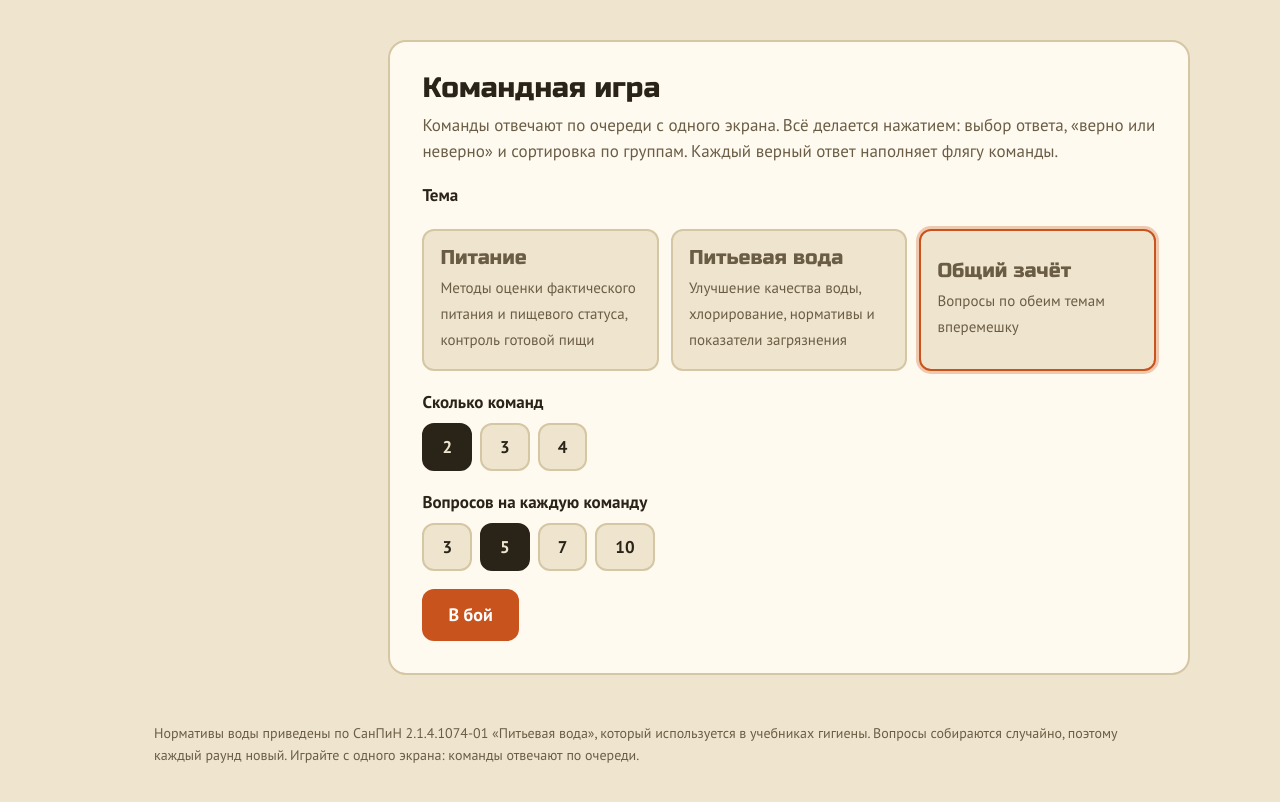
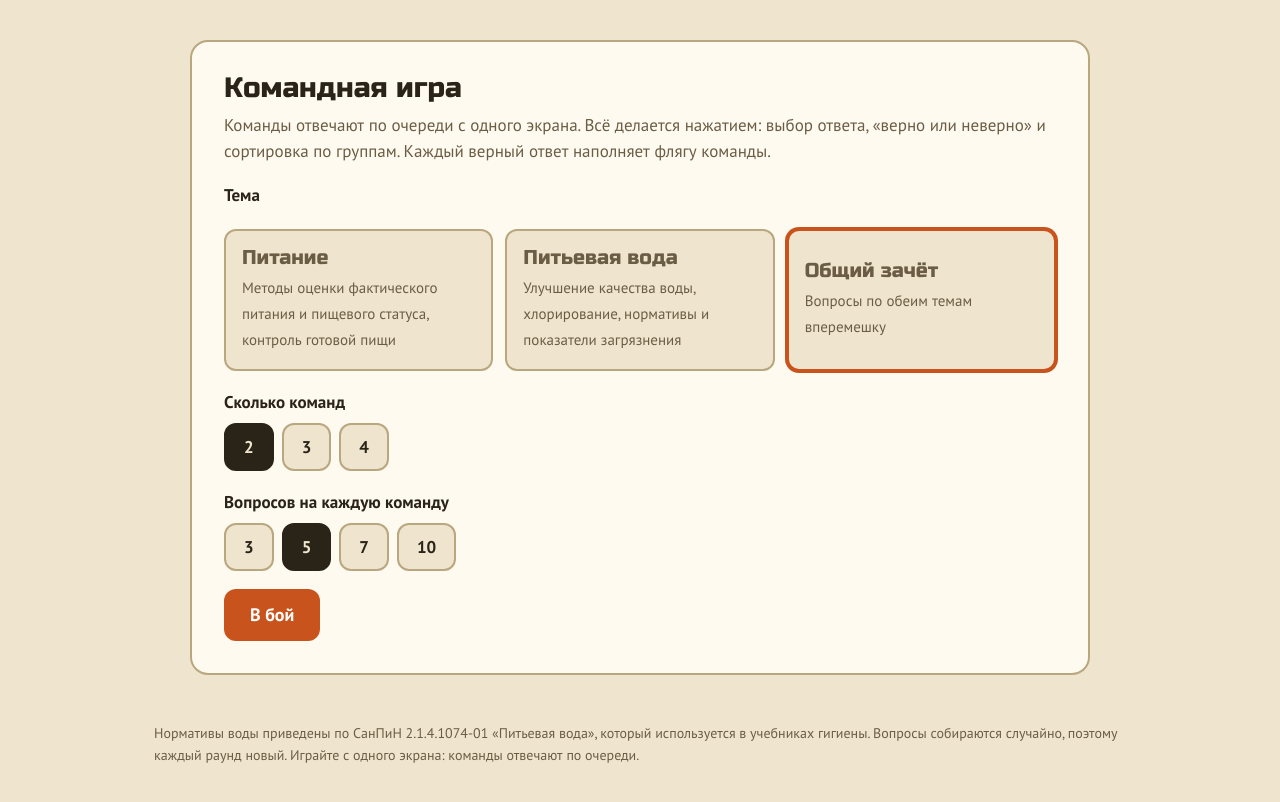
Before and after one commit to SHGameC/pole-chudes-karies, a plain HTML site: page polevoy/index.html in a window 1280 px wide. Shown: the part 92-894 px from the top of the page. Drawn offline with Linux system fonts and the light colour scheme.

Commit message:
Polevoy ekzamen: support older browsers on classroom panels, hide empty team column on menu
Co-Authored-By: Claude Opus 5.5 <noreply@anthropic.com>
Claude-Session: https://claude.ai/code/session_01JbAqDR1UVMFZhELktVmSPR

```diff
--- a/polevoy/index.html
+++ b/polevoy/index.html
@@ -12,12 +12,16 @@
    PICTURE: большая фляга рядом с карточкой вопроса
    COLOUR and TYPE: песочный фон, тёмно-коричневые чернила, сигнальный оранжевый, синяя вода; Russo One + PT Sans
    LAYOUT: шапка, затем фляга и карточка в одну линию, на телефоне одна колонка */
-:root{color-scheme:light dark;
---bg:light-dark(#efe5cf,#1c1913);--ink:light-dark(#2a2318,#f1e9d8);--mut:light-dark(#6b5d45,#b9ab90);
---card:light-dark(#fffaf0,#29251c);--line:light-dark(#d5c6a4,#4a4232);--acc:light-dark(#c9531d,#ef7a40);
---water:light-dark(#2a74ad,#5aa6e0);--ok:light-dark(#2f7a3a,#6cc27a);--bad:light-dark(#b3302a,#ee6b62);
---okbg:light-dark(#e3f1e2,#1f3322);--badbg:light-dark(#f8e1de,#3a201d);--flask:light-dark(#7a6a48,#8f7f5c)}
-:root[data-theme=light]{color-scheme:light}:root[data-theme=dark]{color-scheme:dark}
+:root{color-scheme:light;
+--bg:#efe5cf;--ink:#2a2318;--mut:#6b5d45;--card:#fffaf0;--line:#b9a77f;--acc:#c9531d;
+--water:#2a74ad;--ok:#2f7a3a;--bad:#b3302a;--okbg:#e3f1e2;--badbg:#f8e1de;--flask:#7a6a48}
+@media(prefers-color-scheme:dark){:root:not([data-theme=light]){color-scheme:dark;
+--bg:#1c1913;--ink:#f1e9d8;--mut:#b9ab90;--card:#29251c;--line:#5a5040;--acc:#ef7a40;
+--water:#5aa6e0;--ok:#6cc27a;--bad:#ee6b62;--okbg:#1f3322;--badbg:#3a201d;--flask:#8f7f5c}}
+:root[data-theme=dark]{color-scheme:dark;
+--bg:#1c1913;--ink:#f1e9d8;--mut:#b9ab90;--card:#29251c;--line:#5a5040;--acc:#ef7a40;
+--water:#5aa6e0;--ok:#6cc27a;--bad:#ee6b62;--okbg:#1f3322;--badbg:#3a201d;--flask:#8f7f5c}
+main.solo{grid-template-columns:1fr;max-width:900px}main.solo .side{display:none}
 *{box-sizing:border-box;min-width:0}
 body{margin:0;background:var(--bg);color:var(--ink);font:17px/1.55 "PT Sans",system-ui,sans-serif;overflow-x:clip}
 h1,h2,.ttl{font-family:"Russo One","PT Sans",sans-serif;font-weight:400;line-height:1.05;text-wrap:balance;margin:0}
@@ -29,7 +33,7 @@ h1{font-size:clamp(30px,5vw,46px)}h2{font-size:clamp(22px,3vw,28px)}
 main{max-width:1100px;margin:auto;display:grid;grid-template-columns:minmax(0,260px) minmax(0,1fr);gap:clamp(18px,3vw,40px);align-items:start}
 .side{position:sticky;top:16px;display:grid;grid-template-columns:repeat(2,minmax(0,1fr));gap:10px}
 .tm{border:2px solid var(--line);border-radius:14px;padding:8px;text-align:center;background:var(--card);transition:border-color .3s,transform .3s}
-.tm.on{border-color:var(--c);transform:scale(1.04);box-shadow:0 0 0 3px color-mix(in srgb,var(--c) 30%,transparent)}
+.tm.on{border-color:var(--c);transform:scale(1.04);box-shadow:0 0 0 3px var(--c)}
 .tm svg{width:100%;max-width:90px;height:auto;display:block;margin:auto}
 .tm .lv{transition:transform .7s ease}
 .tm b{display:block;font:22px "Russo One",sans-serif}
@@ -40,7 +44,7 @@ main{max-width:1100px;margin:auto;display:grid;grid-template-columns:minmax(0,26
 .chip{border:2px solid var(--line);background:var(--bg);padding:8px 18px;font-weight:700}
 .chip.on{background:var(--ink);color:var(--bg);border-color:var(--ink)}
 .lbl{font-weight:700;margin:18px 0 0}
-.mode.on{border-color:var(--acc);box-shadow:0 0 0 3px color-mix(in srgb,var(--acc) 30%,transparent)}
+.mode.on{border-color:var(--acc);box-shadow:0 0 0 2px var(--acc)}
 table.res{width:100%;border-collapse:collapse;margin-top:12px}
 .res td{padding:10px 8px;border-bottom:1px solid var(--line)}.res td:last-child{text-align:right;font:20px "Russo One",sans-serif;white-space:nowrap}
 .card{background:var(--card);border:2px solid var(--line);border-radius:18px;padding:clamp(18px,3vw,32px)}
@@ -221,6 +225,7 @@ function newRound(){
 }
 const cur=()=>S.teams[S.i%S.teams.length];
 function stats(){
+  document.querySelector('main').classList.toggle('solo',!S.teams);
   if(!S.teams){$('#board').innerHTML='';return}
   S.teams.forEach((t,k)=>{const el=$('#tm'+k);if(!el)return;
     el.querySelector('b').textContent=t.score;el.querySelector('span').textContent='серия '+t.streak;
```
